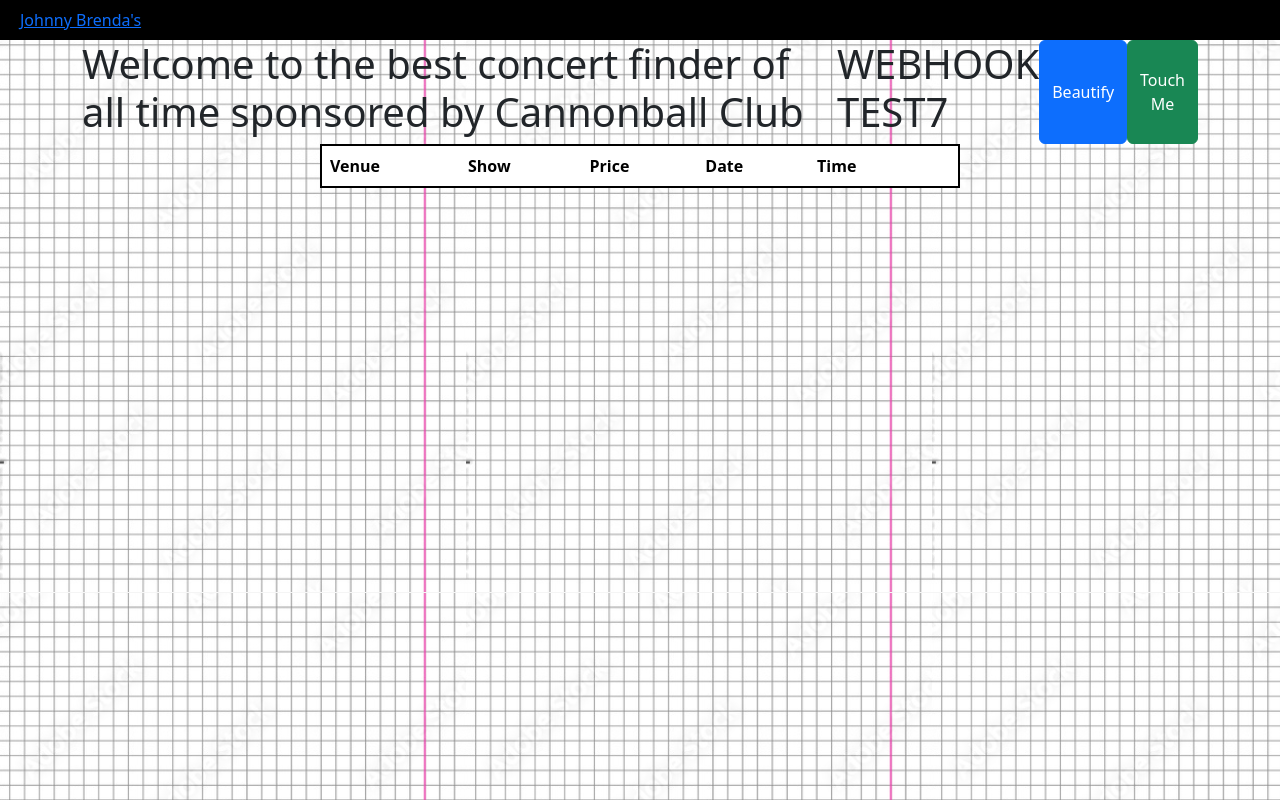
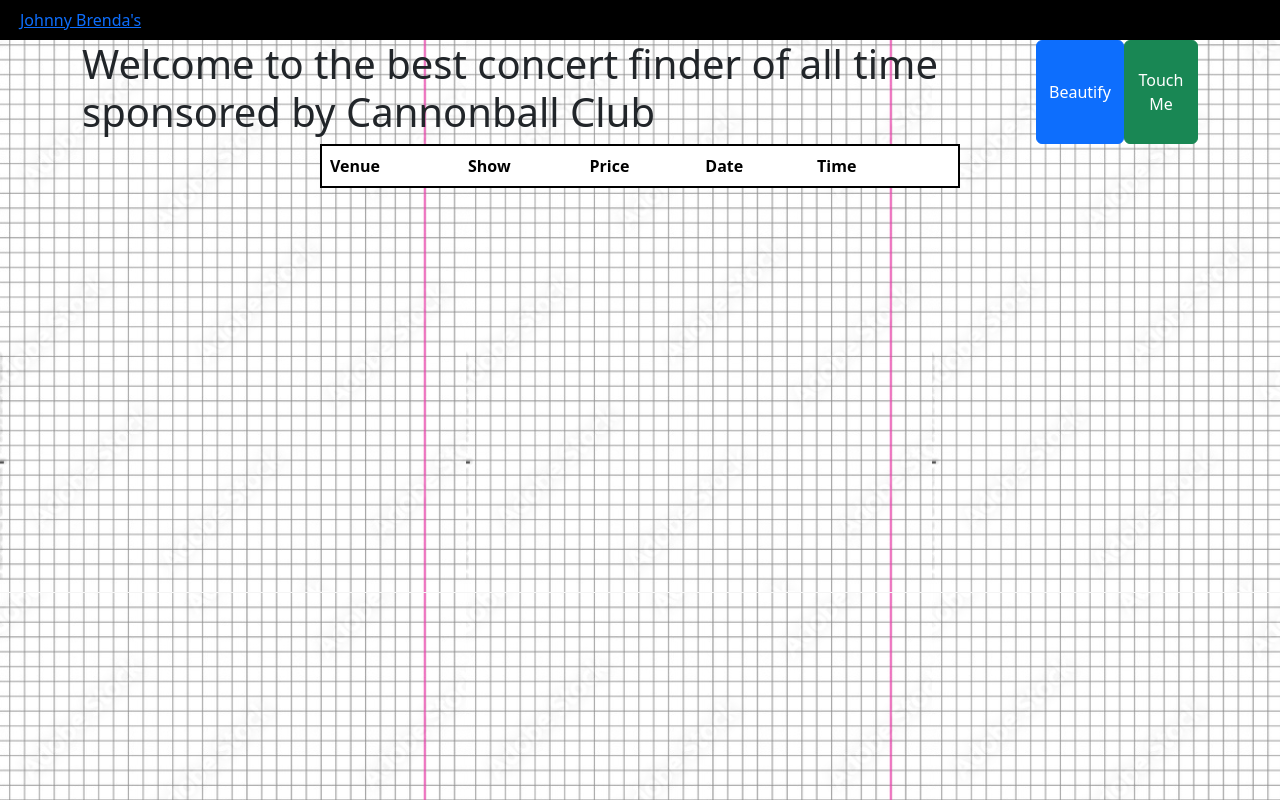
Before and after one commit to almostEducated/james, a website: page frontend/html/home.html in a window 1280 px wide. Drawn offline with nearby package versions, Linux system fonts and the light colour scheme.

Commit message:
Webhook test6

```diff
--- a/frontend/html/home.html
+++ b/frontend/html/home.html
@@ -18,7 +18,7 @@
     </div>
     <div class="container d-flex">
         <h1 id="welcome-tag"> Welcome to the best concert finder of all time sponsored by Cannonball Club </h1>
-        <h1>WEBHOOK TEST7</h1>
+
 
         <button class="btn btn-primary" id="beautify">Beautify</button>
         <button class="btn btn-success" id="fetchButton">Touch Me</button>
```
